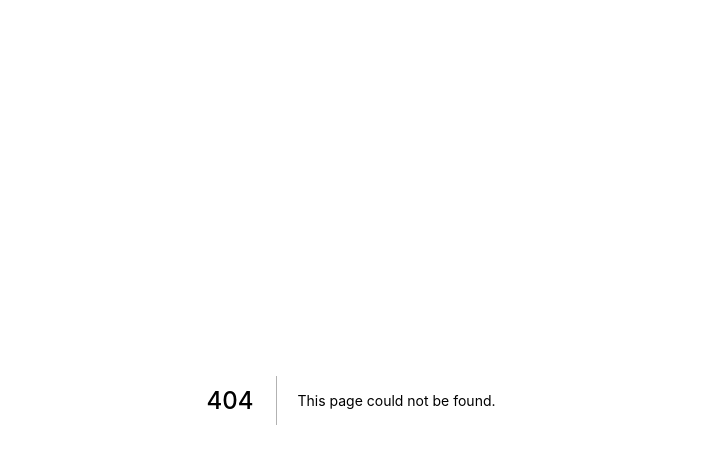
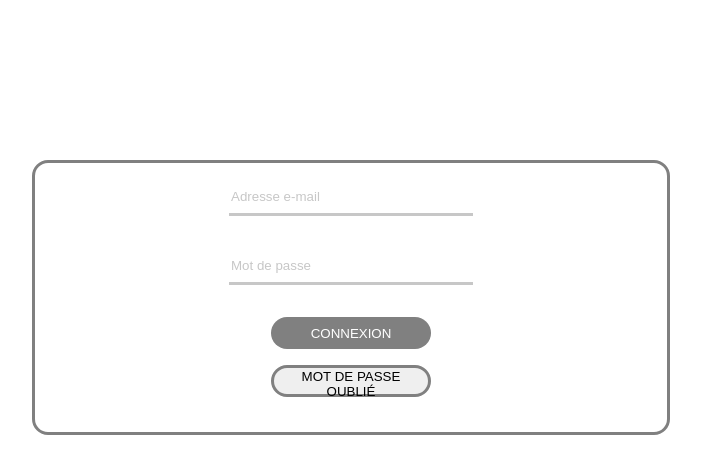
Before and after one commit to Sylvie-godard/interview-test-frontend-typescript, a Next.js app: page /login in a window 1280 px wide. Before the commit this address had no page. Shown: the top 474 px of the page, without its empty margins (289-990 px from the left). Built offline with nearby package versions, Linux system fonts and the light colour scheme.

Commit message:
[ADD] page login begin

```diff
--- /dev/null
+++ b/pages/_app.js
@@ -0,0 +1,7 @@
+import React from "react";
+import '../style.css'
+
+// This default export is required in a new `pages/_app.js` file.
+export default function MyApp({ Component, pageProps }) {
+    return <Component {...pageProps} />
+}
--- /dev/null
+++ b/pages/login.tsx
@@ -0,0 +1,16 @@
+import React from 'react';
+
+interface Props {
+
+}
+
+const Login: React.FC<Props> = () => (
+    <div className='test'>
+        <input type='identifiant' placeholder='Adresse e-mail'/><br/>
+        <input type='password' placeholder='Mot de passe'/><br/>
+        <button className='connexion'>CONNEXION</button><br/>
+        <button className='mdp'>MOT DE PASSE OUBLIÉ</button>
+    </div>
+);
+
+export default Login;
--- /dev/null
+++ b/style.css
@@ -0,0 +1,40 @@
+.test {
+    margin-top: 10rem;
+    border: solid grey;
+    width: 50%;
+    text-align: center;
+    margin-left: auto;
+    margin-right: auto;
+    border-radius: 1rem;
+    padding-top: 1rem;
+    padding-bottom: 2rem;
+}
+
+input {
+    border: none;
+    border-bottom: solid #c7c7c7;
+    width: 15rem;
+    height: 2rem;
+    margin-bottom: 2rem;
+}
+
+input::placeholder{
+    color: #c7c7c7;
+}
+
+.connexion {
+    border: none;
+    width: 10rem;
+    height: 2rem;
+    margin-bottom: 1rem;
+    border-radius: 1rem;
+    color: white;
+    background-color: grey;
+}
+
+.mdp {
+    width: 10rem;
+    height: 2rem;
+    border-radius: 1rem;
+    border: solid grey;
+}
```
Also changed, not shown: 2 other files (tests, documents, lock files or other folders).
